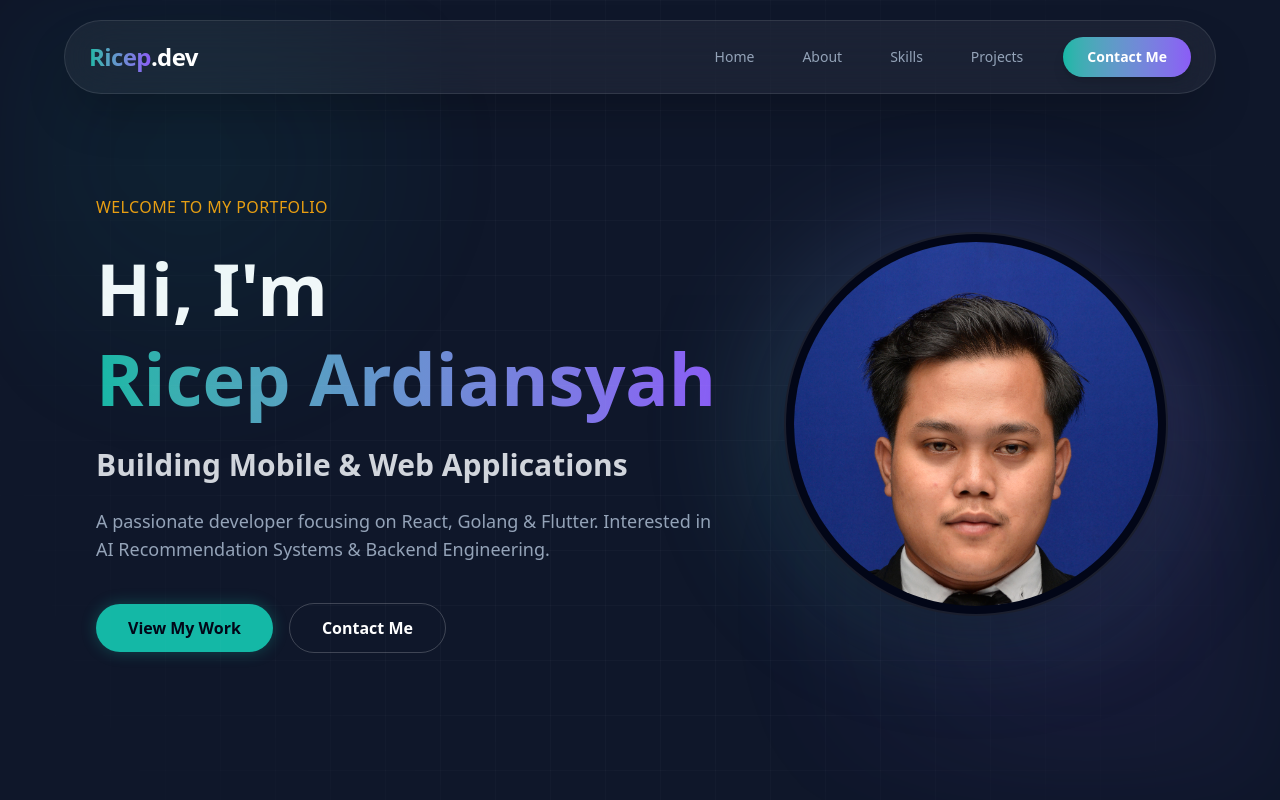
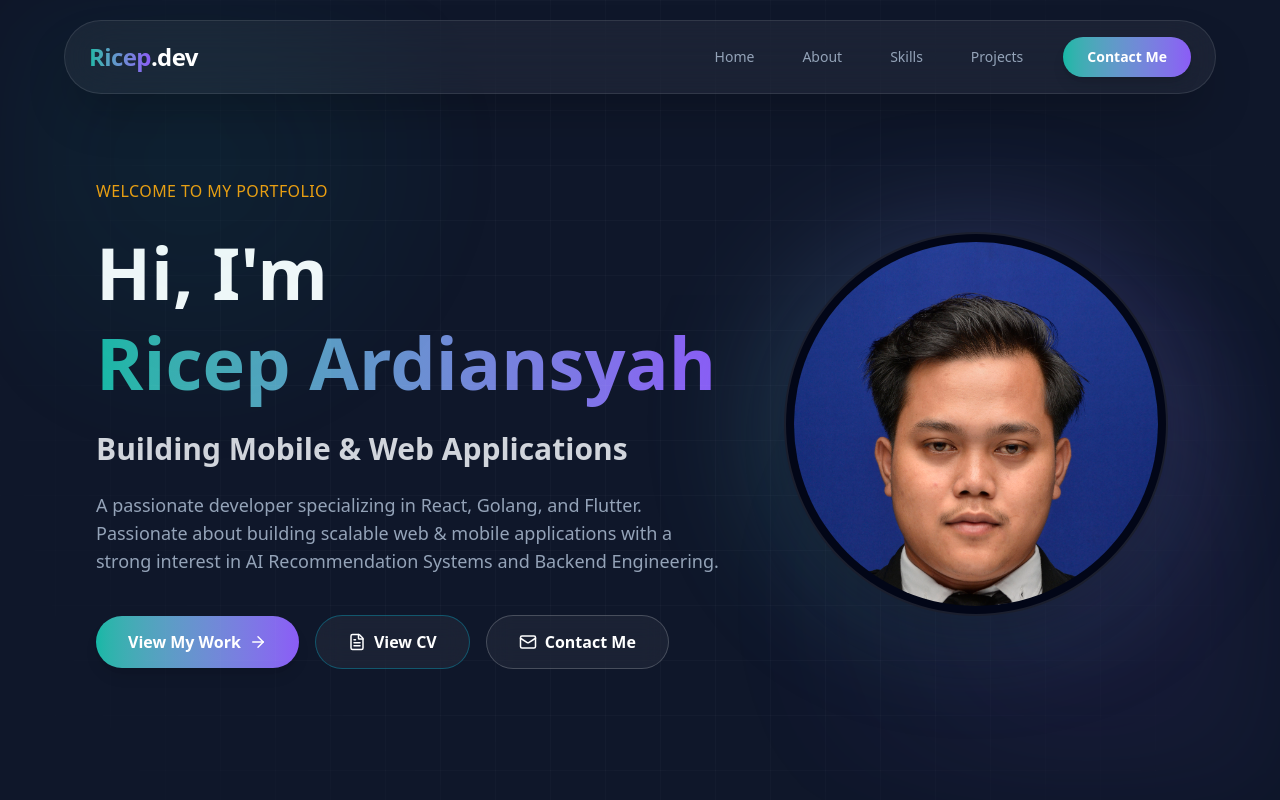
Before and after one commit to ricep-dev/ricep-dev-portfolio, a React (Vite) app: page / in a window 1280 px wide. Shown: the top 800 px of the page. Built offline with nearby package versions, Linux system fonts and the light colour scheme.

Commit message:
Update Components

```diff
--- a/src/components/Hero.jsx
+++ b/src/components/Hero.jsx
@@ -1,61 +1,149 @@
 import React from "react";
+import { ArrowRight, FileText, Mail } from "lucide-react";
 import data from "../data";
 
 const Hero = () => {
   return (
-    <section id="home" className="min-h-screen flex items-center pt-24 pb-12">
+    <section
+      id="home"
+      className="min-h-screen flex items-center pt-24 pb-12"
+    >
       <div className="flex flex-col-reverse lg:flex-row items-center justify-between w-full gap-12">
-
-        {/* Text Content */}
+        {/* ================= Text Content ================= */}
         <div className="w-full lg:w-3/5 text-center lg:text-left space-y-6">
           <p className="text-[var(--accent-gold)] font-medium tracking-wide uppercase">
             Welcome to my portfolio
           </p>
+
           <h1 className="text-5xl md:text-6xl lg:text-7xl font-extrabold leading-tight">
             Hi, I'm <br />
             <span className="text-gradient">Ricep Ardiansyah</span>
           </h1>
+
           <h2 className="text-2xl md:text-3xl text-gray-300 font-semibold">
             Building Mobile & Web Applications
           </h2>
+
           <p className="text-[var(--text-secondary)] text-lg max-w-2xl mx-auto lg:mx-0">
-            A passionate developer focusing on React, Golang & Flutter. Interested in
-            AI Recommendation Systems & Backend Engineering.
+            A passionate developer specializing in React, Golang, and Flutter.
+            Passionate about building scalable web & mobile applications with a
+            strong interest in AI Recommendation Systems and Backend Engineering.
           </p>
 
+          {/* ================= Buttons ================= */}
           <div className="flex flex-col sm:flex-row items-center justify-center lg:justify-start gap-4 pt-4">
+            {/* View My Work */}
             <a
               href="#projects"
-              className="px-8 py-3 rounded-full bg-[var(--accent-teal)] text-[#020617] font-semibold hover:bg-teal-400 transition-all transform hover:scale-105 shadow-[0_0_15px_rgba(20,184,166,0.3)] w-full sm:w-auto"
+              className="
+                inline-flex
+                items-center
+                justify-center
+                gap-2
+                px-8
+                py-3.5
+                rounded-full
+                bg-gradient-to-r
+                from-[var(--accent-teal)]
+                to-[var(--accent-purple)]
+                text-white
+                font-semibold
+                shadow-lg
+                hover:shadow-cyan-500/30
+                hover:scale-105
+                transition-all
+                duration-300
+                w-full
+                sm:w-auto
+              "
             >
               View My Work
+              <ArrowRight size={18} />
             </a>
+
+            {/* View CV */}
+            <a
+              href="https://drive.google.com/file/d/172uojvOvSwyHaouvJObOBdeA26ycQvcU/view?usp=sharing"
+              target="_blank"
+              rel="noopener noreferrer"
+              className="
+                inline-flex
+                items-center
+                justify-center
+                gap-2
+                px-8
+                py-3.5
+                rounded-full
+                border
+                border-cyan-400/30
+                bg-white/5
+                backdrop-blur-md
+                text-white
+                font-semibold
+                hover:bg-cyan-500/10
+                hover:border-cyan-400
+                hover:scale-105
+                transition-all
+                duration-300
+                w-full
+                sm:w-auto
+              "
+            >
+              <FileText size={18} />
+              View CV
+            </a>
+
+            {/* Contact Me */}
             <a
               href="mailto:ricepardiansyah3@gmail.com"
-              className="px-8 py-3 rounded-full border border-white/20 hover:border-white/50 text-white font-semibold transition-all w-full sm:w-auto hover:bg-white/5"
+              className="
+                inline-flex
+                items-center
+                justify-center
+                gap-2
+                px-8
+                py-3.5
+                rounded-full
+                border
+                border-white/20
+                bg-white/5
+                backdrop-blur-md
+                text-white
+                font-semibold
+                hover:bg-white/10
+                hover:border-white/40
+                hover:scale-105
+                transition-all
+                duration-300
+                w-full
+                sm:w-auto
+              "
             >
+              <Mail size={18} />
               Contact Me
             </a>
           </div>
         </div>
 
-        {/* Image Content */}
+        {/* ================= Image ================= */}
         <div className="w-full lg:w-2/5 flex justify-center relative">
+          {/* Background Glow */}
           <div className="absolute inset-0 bg-gradient-to-tr from-[var(--accent-teal)] to-[var(--accent-purple)] rounded-full blur-3xl opacity-20 animate-pulse"></div>
+
+          {/* Profile Image */}
           <div className="relative z-10 w-72 h-72 md:w-96 md:h-96 rounded-full p-2 border-2 border-white/10 bg-[var(--bg-darker)] shadow-2xl overflow-hidden flex items-center justify-center">
-             {/* Using the image from data.js, fallback to a placeholder if it fails */}
             <img
               src={data.HeroImage}
               alt="Ricep Ardiansyah"
               className="w-full h-full object-cover object-top rounded-full"
               style={{ imageRendering: "high-quality" }}
               onError={(e) => {
-                 e.target.src = "https://ui-avatars.com/api/?name=Ricep+Ardiansyah&background=0D8ABC&color=fff&size=512";
+                e.target.src =
+                  "https://ui-avatars.com/api/?name=Ricep+Ardiansyah&background=0D8ABC&color=fff&size=512";
               }}
             />
           </div>
         </div>
-
       </div>
     </section>
   );
```
Also changed, not shown: package.json (+1 -32 lines), 1 other file (tests, documents, lock files or other folders). Lines whose indentation alone changed are shown as unchanged.
